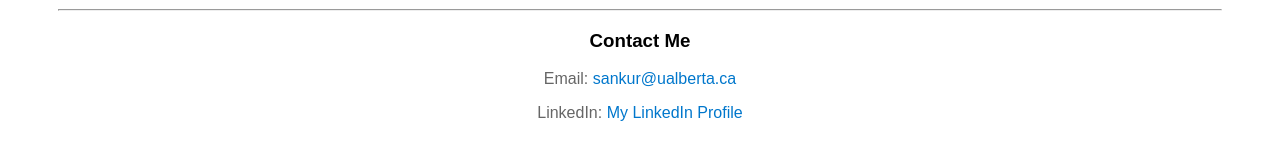
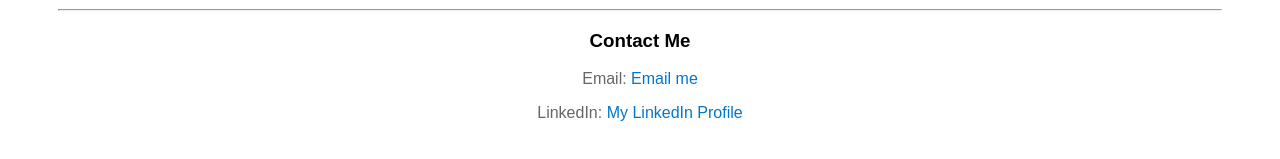
Before and after one commit to suryansh55/suryansh55.github.io, a plain HTML site: page index.html in a window 1280 px wide. Shown: the part 197-356 px from the top of the page. Drawn offline with Linux system fonts and the light colour scheme.

Commit message:
Update index.html

```diff
--- a/index.html
+++ b/index.html
@@ -19,7 +19,7 @@
     <hr>
 
     <h3>Contact Me</h3>
-    <p>Email: <a href="mailto:your@email.com">sankur@ualberta.ca</a></p>
+    <p>Email: <a href="mailto:sankur@ualberta.ca"> Email me</a></p>
     <p>LinkedIn: <a href="www.linkedin.com/in/suryansh-ankur">My LinkedIn Profile</a></p>
 
 </body>
```
